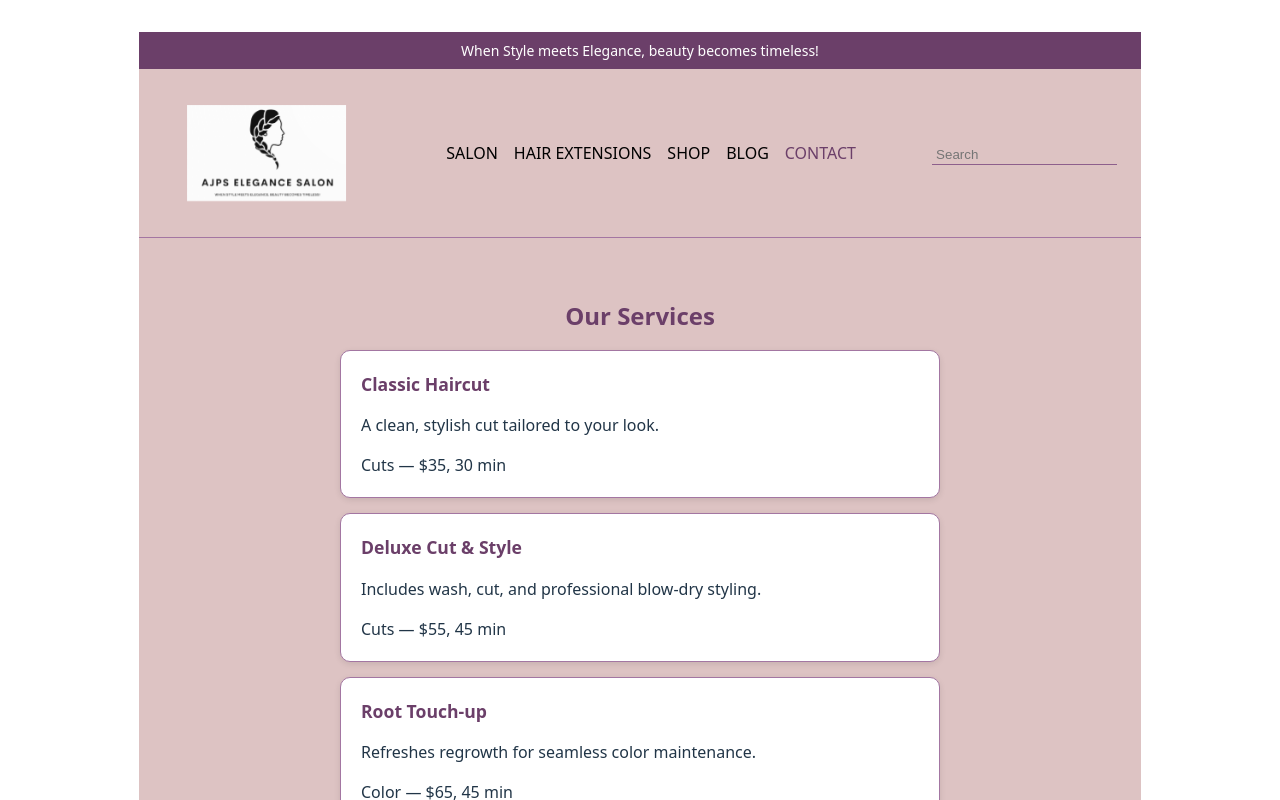
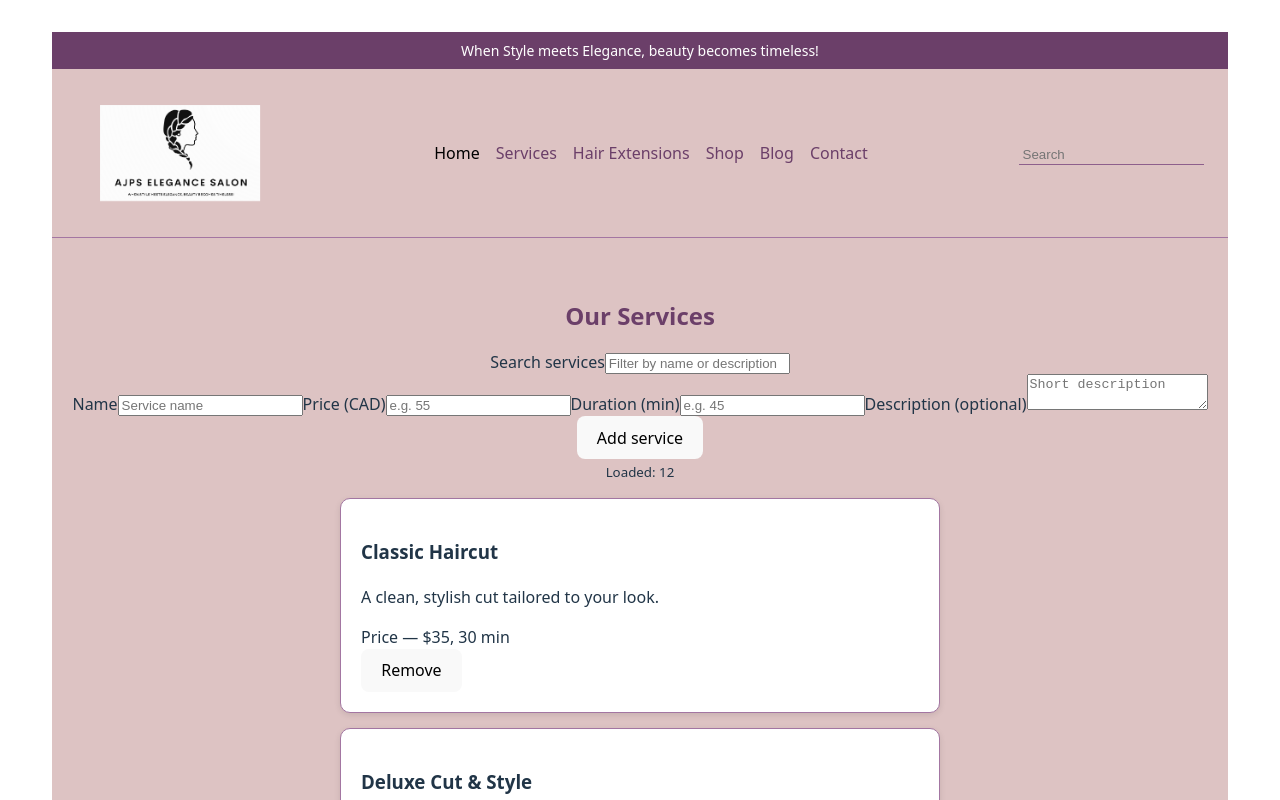
Before and after one commit to abhishekgill556/Project-full-stack, a React (Vite) app: page /services in a window 1280 px wide. Shown: the top 800 px of the page. Built offline with nearby package versions, Linux system fonts and the light colour scheme.

Commit message:
added the services add or remove feature.

```diff
--- a/package.json
+++ b/package.json
@@ -11,12 +11,14 @@
   },
   "dependencies": {
     "react": "^19.1.1",
-    "react-dom": "^19.1.1"
+    "react-dom": "^19.1.1",
+    "react-router-dom": "^7.9.3"
   },
   "devDependencies": {
     "@eslint/js": "^9.33.0",
     "@types/react": "^19.1.10",
     "@types/react-dom": "^19.1.7",
+    "@types/react-router-dom": "^5.3.3",
     "@vitejs/plugin-react": "^5.0.0",
     "eslint": "^9.33.0",
     "eslint-plugin-react-hooks": "^5.2.0",
--- a/src/App.tsx
+++ b/src/App.tsx
@@ -1,4 +1,5 @@
 import './App.css'
+import { BrowserRouter, Routes, Route} from 'react-router'
 import Header from './Components/Header/Header'
 import Services from './Components/Services/Services'
 import Book from './Components/book/book'
@@ -6,6 +7,7 @@ import Stylist from './Components/stylist/stylist'
 import Blog from './Components/blog/Blog'
 import Reviews from './Components/Reviews/Reviews'
 import Footer from './Components/Footer/footer'
+import ServicesPage from './Components/Pages/ServicePage';
 
 function App() {
 
@@ -13,7 +15,12 @@ function App() {
   return (
     <>
       <div>
+        <BrowserRouter>
         <Header/>
+      <Routes>
+        <Route path="/services" element={<ServicesPage />} />
+      </Routes>
+    </BrowserRouter>
         <Services/>
         <Book/>
         <Stylist/>
--- a/src/Components/Header/Header.tsx
+++ b/src/Components/Header/Header.tsx
@@ -1,9 +1,10 @@
+// src/Components/Header/Header.tsx
+import { NavLink } from "react-router-dom";
 import "./Header.css";
 
 export default function Header() {
   return (
     <>
-
       <div className="announce">
         When Style meets Elegance, beauty becomes timeless!
       </div>
@@ -17,13 +18,29 @@ export default function Header() {
               className="logo-img"
             />
           </div>
+
           <nav className="nav">
-            <a href="#">SALON</a>
-            <a href="#">HAIR EXTENSIONS</a>
-            <a href="#">SHOP</a>
-            <a href="#">BLOG</a>
-            <a href="#" className="active">CONTACT</a>
+            <NavLink to="/" className="nav-link">
+              Home
+            </NavLink>
+            <NavLink to="/services" className="nav-link">
+              Services
+            </NavLink>
+            {/* keep placeholders for now */}
+            <NavLink to="#" className="nav-link">
+              Hair Extensions
+            </NavLink>
+            <NavLink to="#" className="nav-link">
+              Shop
+            </NavLink>
+            <NavLink to="#" className="nav-link">
+              Blog
+            </NavLink>
+            <NavLink to="#" className="nav-link">
+              Contact
+            </NavLink>
           </nav>
+
           <div className="right">
             <div className="search">
               <input type="text" placeholder="Search" />
--- /dev/null
+++ b/src/Components/Pages/ServicePage.tsx
@@ -0,0 +1,88 @@
+import { useMemo, useState } from "react";
+import data from "../../data/services.json";
+import ServiceCard, { type Service } from "../Services/ServiceCard";
+import ServiceForm, { type Draft } from "../Services/ServiceForm";
+import "../Services/Service.css";
+
+const norm = (s: string) =>
+  s.toLowerCase().normalize("NFD").replace(/\p{Diacritic}/gu, "");
+
+export default function ServicesPage() {
+
+  const initial: Service[] = useMemo(() => {
+    const d = data as unknown;
+    return Array.isArray(d) ? (d as Service[]) : [];
+  }, []);
+
+  const [services, setServices] = useState<Service[]>(initial);
+  const [query, setQuery] = useState("");
+  const [draft, setDraft] = useState<Draft>({
+    name: "",
+    price: "",
+    duration: "",
+    description: "",
+  });
+  const [errors, setErrors] = useState<string[]>([]);
+
+  const makeId = () =>
+    globalThis.crypto?.randomUUID?.() ??
+    `svc-${Date.now()}-${Math.random().toString(36).slice(2)}`;
+
+
+  const removeService = (id: string) =>
+    setServices((prev) => prev.filter((s) => s.id !== id));
+
+
+  const addService = (s: Omit<Service, "id">) => {
+    const errs: string[] = [];
+    if (!s.name.trim()) errs.push("Name is required.");
+    if (!(s.price > 0)) errs.push("Price must be > 0.");
+    if (!(s.duration > 0)) errs.push("Duration must be > 0.");
+    if (errs.length) return setErrors(errs);
+
+    setErrors([]);
+    setServices((prev) => [...prev, { id: makeId(), ...s }]);
+  };
+
+
+  const q = norm(query.trim());
+  const shown = services.filter((s) =>
+    norm(`${s.name} ${s.description ?? ""}`).includes(q)
+  );
+
+  return (
+    <main className="services-section">
+      <h2>Our Services</h2>
+
+      <ServiceForm
+        className="service-form"
+        query={query}
+        setQuery={setQuery}
+        draft={draft}
+        setDraft={setDraft}
+        onAdd={addService}
+        errors={errors}
+        setErrors ={setErrors}
+      />
+
+      <div className="services-toolbar">
+        <small>Loaded: {services.length}</small>
+        {query && (
+          <button className="btn" onClick={() => setQuery("")}>
+            Clear search
+          </button>
+        )}
+      </div>
+
+      <ul className="services-list">
+        {shown.map((service) => (
+          <li key={service.id}>
+            <ServiceCard service={service} onRemove={removeService} />
+          </li>
+        ))}
+      </ul>
+
+      {shown.length === 0 && <p className="service-empty">No services found.</p>}
+    </main>
+  );
+}
--- /dev/null
+++ b/src/Components/Services/ServiceCard.tsx
@@ -0,0 +1,37 @@
+export type Service = {
+  id: string;
+  name: string;
+  price: number;
+  duration: number;
+  description?: string;
+};
+
+type Props = {
+  service: Service;
+  onRemove?: (id: string) => void;
+  onSave?: (id: string) => void;
+  isSaved?: boolean;
+};
+
+export default function ServiceCard({ service, onRemove, onSave, isSaved }: Props) {
+  return (
+    <article className="service-card">
+      <h3>{service.name}</h3>
+      {service.description && <p className="service-desc">{service.description}</p>}
+      <div className="service-meta">Price — ${service.price}, {service.duration} min</div>
+
+      <div className="service-actions">
+        {onSave && (
+          <button className="btn" onClick={() => onSave(service.id)}>
+            {isSaved ? "Saved ✓" : "Save"}
+          </button>
+        )}
+        {onRemove && (
+          <button className="btn btn-danger" onClick={() => onRemove(service.id)}>
+            Remove
+          </button>
+        )}
+      </div>
+    </article>
+  );
+}
--- /dev/null
+++ b/src/Components/Services/ServiceForm.tsx
@@ -0,0 +1,145 @@
+import { type ChangeEvent, type FormEvent } from "react";
+import type { Service } from "./ServiceCard";
+
+export type Draft = {
+  name: string;
+  price: string;
+  duration: string;
+  description: string;
+};
+
+type Props = {
+  className?: string;
+  query: string;
+  setQuery: (v: string) => void;
+
+  draft: Draft;
+  setDraft: (d: Draft) => void;
+
+  onAdd: (s: Omit<Service, "id">) => void;
+  errors: string[];
+  setErrors: (errs: string[]) => void;
+};
+
+export default function ServiceForm({
+  className,
+  query,
+  setQuery,
+  draft,
+  setDraft,
+  onAdd,
+  errors,
+  setErrors,
+}: Props) {
+  const onChangeDraft = (
+    e: ChangeEvent<HTMLInputElement | HTMLTextAreaElement>
+  ) => {
+    const { name, value } = e.target;
+    setDraft({ ...draft, [name]: value });
+  };
+
+  const submit = (e: FormEvent) => {
+    e.preventDefault();
+    const price = Number(draft.price);
+    const duration = Number(draft.duration);
+
+    const errs: string[] = [];
+    if (!draft.name.trim()) errs.push("Name is required.");
+    if (!Number.isFinite(price) || price <= 0) errs.push("Price must be > 0.");
+    if (!Number.isFinite(duration) || duration <= 0) errs.push("Duration must be > 0.");
+
+    if (errs.length) {
+      setErrors(errs);
+      return;
+    }
+
+    setErrors([]);
+    onAdd({
+      name: draft.name.trim(),
+      price,
+      duration,
+      description: draft.description.trim() || undefined,
+    });
+
+    // reset fields
+    setDraft({ name: "", price: "", duration: "", description: "" });
+  };
+
+  return (
+    <form onSubmit={submit} className={className}>
+      <div className="form-row">
+        <label htmlFor="query">Search services</label>
+        <input
+          id="query"
+          value={query}
+          onChange={(e) => setQuery(e.target.value)}
+          placeholder="Filter by name or description"
+        />
+      </div>
+
+      <div className="form-grid">
+        <label>
+          Name
+          <input
+            name="name"
+            value={draft.name}
+            onChange={onChangeDraft}
+            placeholder="Service name"
+            required
+          />
+        </label>
+
+        <label>
+          Price (CAD)
+          <input
+            name="price"
+            type="number"
+            min={1}
+            step="1"
+            value={draft.price}
+            onChange={onChangeDraft}
+            placeholder="e.g. 55"
+            required
+          />
+        </label>
+
+        <label>
+          Duration (min)
+          <input
+            name="duration"
+            type="number"
+            min={1}
+            step="1"
+            value={draft.duration}
+            onChange={onChangeDraft}
+            placeholder="e.g. 45"
+            required
+          />
+        </label>
+
+        <label className="form-col-span">
+          Description (optional)
+          <textarea
+            name="description"
+            rows={2}
+            value={draft.description}
+            onChange={onChangeDraft}
+            placeholder="Short description"
+          />
+        </label>
+      </div>
+
+      {errors.length > 0 && (
+        <ul className="form-errors">
+          {errors.map((e, i) => (
+            <li key={i}>{e}</li>
+          ))}
+        </ul>
+      )}
+
+      <div className="form-actions">
+        <button type="submit" className="btn">Add service</button>
+      </div>
+    </form>
+  );
+}
```
Also changed, not shown: 1 other file (tests, documents, lock files or other folders).
